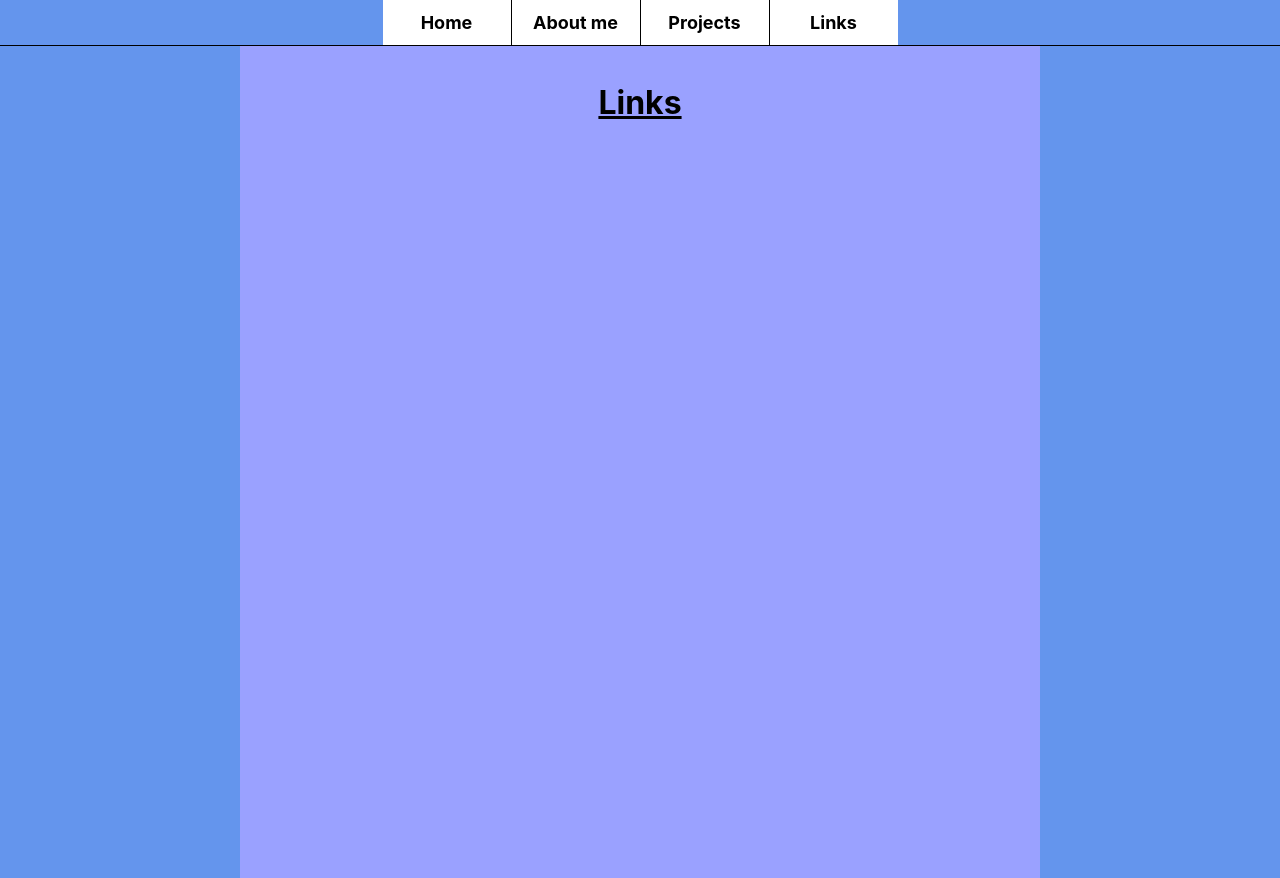
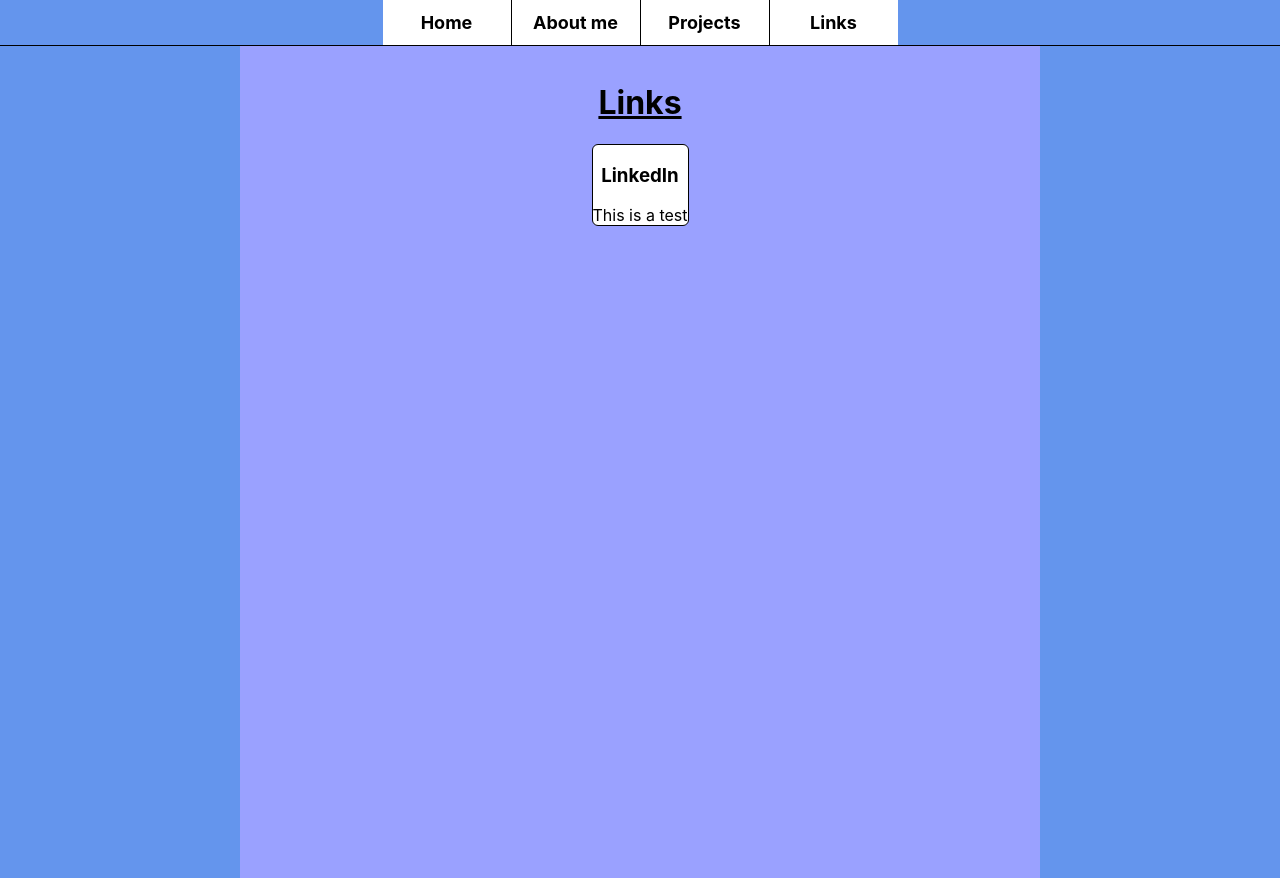
Before and after one commit to DonNinja/ylth, a React (Create React App) app: page /ylth/links in a window 1280 px wide. Built offline with nearby package versions, Linux system fonts and the light colour scheme.

Commit message:
Begin with links page

```diff
--- a/src/components/links.tsx
+++ b/src/components/links.tsx
@@ -1,5 +1,17 @@
 import React from "react";
+import "../styles/links.css"
 import { Title } from "./functions";
+
+function Link(title: string, shortDescription: string, link: string, image: string) {
+    return (
+        <div className="link">
+            <h3>{title}</h3>
+            <div className="linkDetails">
+                This is a test
+            </div>
+        </div>
+    );
+}
 
 const Links = () => {
     return (
@@ -7,6 +19,10 @@ const Links = () => {
             {Title(`Links`)}
             <div className="pageContainer">
                 <h1 className="title">Links</h1>
+                <div className="linksContainer">
+                    {Link("LinkedIn", "My LinkedIn page", "", "")}
+
+                </div>
             </div>
         </>
     );
--- /dev/null
+++ b/src/styles/links.css
@@ -0,0 +1,12 @@
+.link {
+    background-color: white;
+    border-radius: 6px;
+    border: 1px solid black;
+    /* width: 10rem; */
+    text-align: center;
+    flex: 33%;
+}
+
+.linksContainer {
+    display: flex;
+}
```
